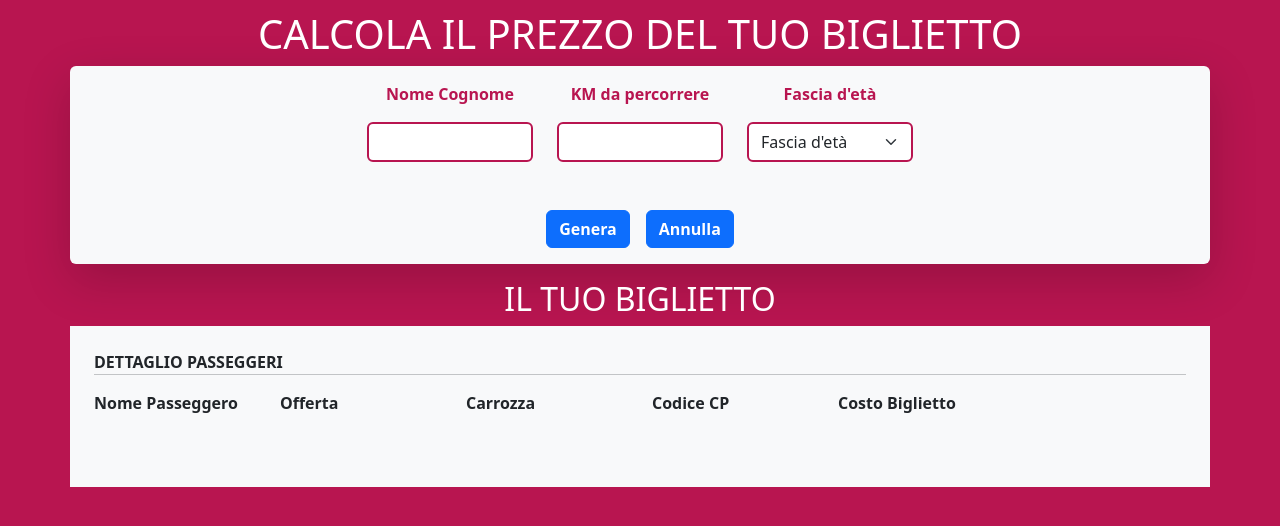
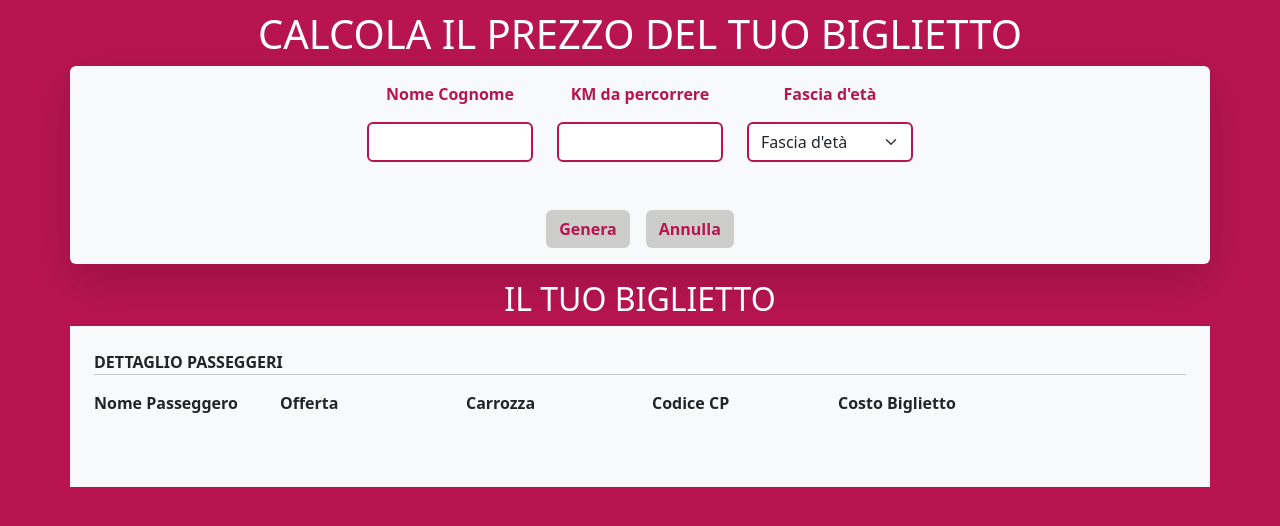
Before and after one commit to AgostaSalvatore/js-biglietto-treno-form, a plain HTML site: page index.html in a window 1280 px wide. Drawn offline with nearby package versions, Linux system fonts and the light colour scheme.

Commit message:
[DONE/FIX]

```diff
--- a/css/style.css
+++ b/css/style.css
@@ -24,3 +24,7 @@ h2{
 .txt-color{
     color: #b81550;;
 }
+
+.bg-btn{
+    background-color: #cdcdcc;
+}
--- a/index.html
+++ b/index.html
@@ -34,8 +34,8 @@
                         </select>
                     </div>
                     <div class="col-12 d-flex justify-content-center mt-5 mb-3">
-                        <button id="button1" class="btn btn-primary mx-2"><b>Genera</b></button>
-                        <button id="button2" class="btn btn-primary mx-2"><b>Annulla</b></button>
+                        <button id="button1" class="btn bg-btn mx-2 txt-color"><b>Genera</b></button>
+                        <button id="button2" class="btn bg-btn mx-2 txt-color"><b>Annulla</b></button>
                     </div>
                 </div>
             </form>
--- a/js/script.js
+++ b/js/script.js
@@ -42,10 +42,9 @@ button1.addEventListener('click', function(event) {
     passName.innerHTML = nameField.value; // accedo al valore del campo di input nameField
 
 
-    let prezzo = 0;
+    let prezzo = 0; // inizializzo la variabile prezzo
     const costoKm = 0.21; // costo al km
     prezzo = costoKm * parseFloat(kmField.value); // calcolo il prezzo del biglietto
-    // calcolo il costo del biglietto
 
     if (ageField.value === 'minorenne') { // accedo al valore del campo di input ageField
         costo.innerHTML = (prezzo - (prezzo * 20 / 100)).toFixed(2);
```
